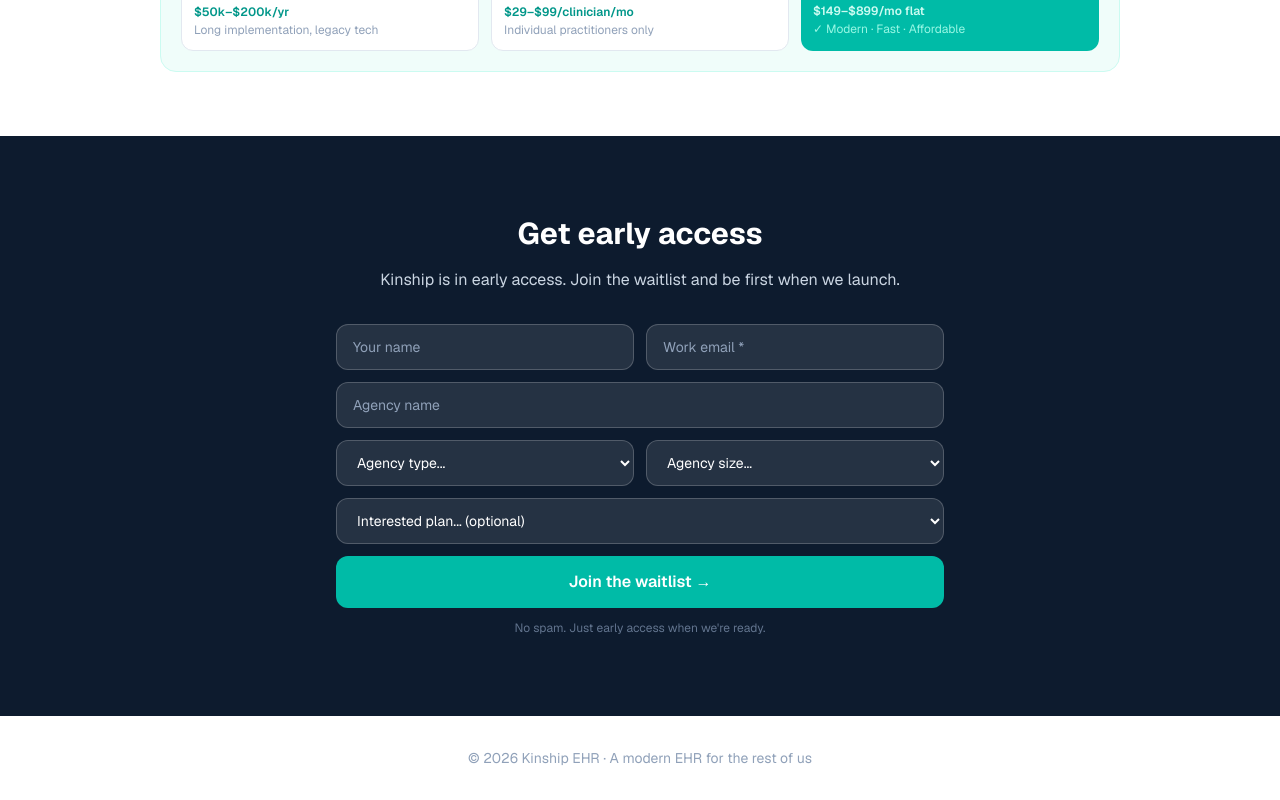
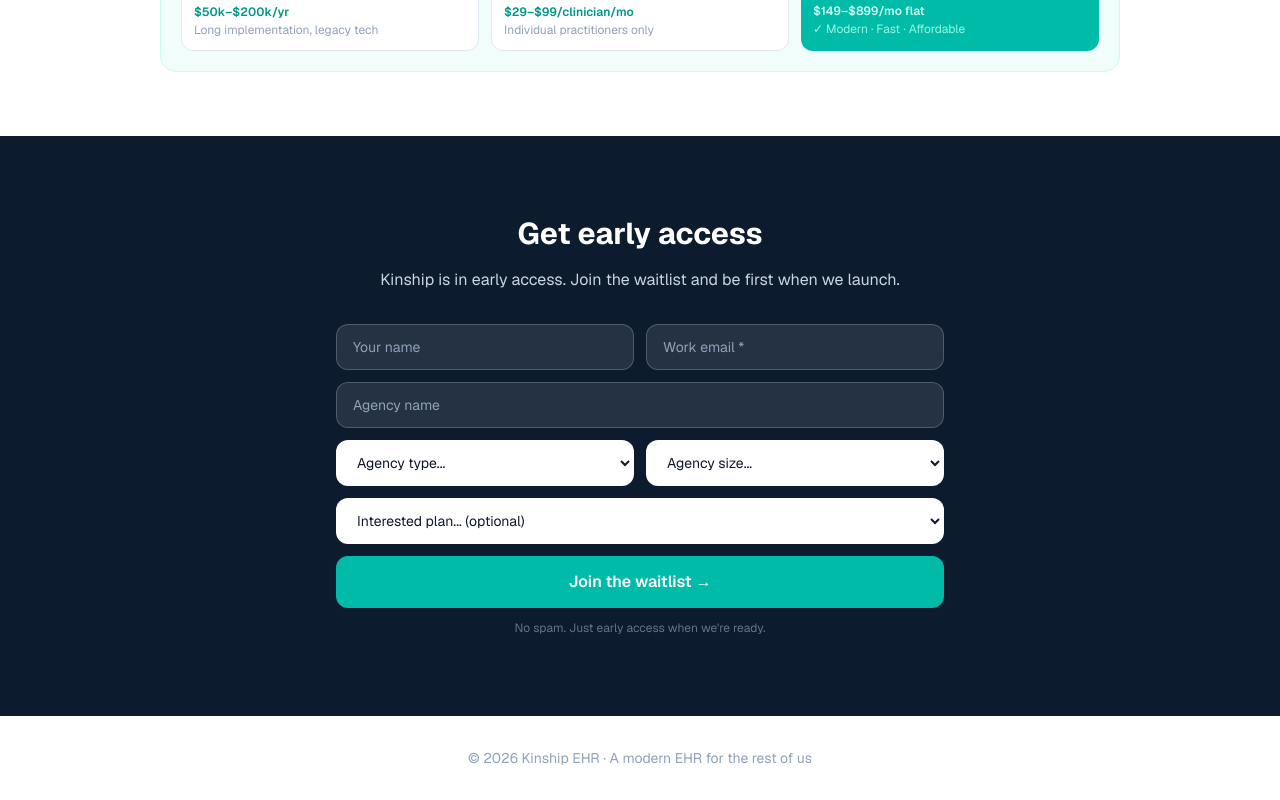
Before and after one commit to chriswgood26/kinship, a Next.js app: page / in a window 1280 px wide. Shown: the part 3484-4284 px from the top of the page. Built offline with nearby package versions, Linux system fonts and the light colour scheme.

Commit message:
Fix dropdown text — use dedicated selectClass with explicit bg-white text-slate-900 no override conflicts

```diff
--- a/src/app/WaitlistForm.tsx
+++ b/src/app/WaitlistForm.tsx
@@ -39,6 +39,7 @@
   }
 
   const inputClass = "w-full bg-white/10 border border-white/20 rounded-xl px-4 py-3 text-sm text-white placeholder-slate-400 focus:outline-none focus:ring-2 focus:ring-teal-400";
+  const selectClass = "w-full bg-white border border-white/20 rounded-xl px-4 py-3 text-sm text-slate-900 focus:outline-none focus:ring-2 focus:ring-teal-400";
   const plans = ["Starter ($149/mo)", "Growth ($349/mo)", "Practice ($599/mo)", "Agency ($899/mo)", "Enterprise (custom pricing)"];
 
   return (
@@ -58,7 +59,7 @@
       </div>
       <input value={form.agency_name} onChange={e => setForm(f => ({ ...f, agency_name: e.target.value }))} className={inputClass} placeholder="Agency name" />
       <div className="grid grid-cols-2 gap-3">
-        <select value={form.agency_type} onChange={e => setForm(f => ({ ...f, agency_type: e.target.value }))} className={inputClass + " bg-white text-slate-900"}>
+        <select value={form.agency_type} onChange={e => setForm(f => ({ ...f, agency_type: e.target.value }))} className={selectClass}>
           <option value="">Agency type...</option>
           <option>Behavioral Health</option>
           <option>Developmental Disabilities</option>
@@ -67,7 +68,7 @@
           <option>Residential</option>
           <option>Other</option>
         </select>
-        <select value={form.agency_size} onChange={e => setForm(f => ({ ...f, agency_size: e.target.value }))} className={inputClass + " bg-white text-slate-900"}>
+        <select value={form.agency_size} onChange={e => setForm(f => ({ ...f, agency_size: e.target.value }))} className={selectClass}>
           <option value="">Agency size...</option>
           <option>1-5 staff</option>
           <option>6-15 staff</option>
@@ -78,7 +79,7 @@
 
       {/* Plan interest selector — shows if not pre-selected via URL */}
       {!form.interested_plan && (
-        <select value={form.interested_plan} onChange={e => setForm(f => ({ ...f, interested_plan: e.target.value }))} className={inputClass + " bg-white text-slate-900"}>
+        <select value={form.interested_plan} onChange={e => setForm(f => ({ ...f, interested_plan: e.target.value }))} className={selectClass}>
           <option value="">Interested plan... (optional)</option>
           {plans.map(p => <option key={p}>{p}</option>)}
         </select>
```
